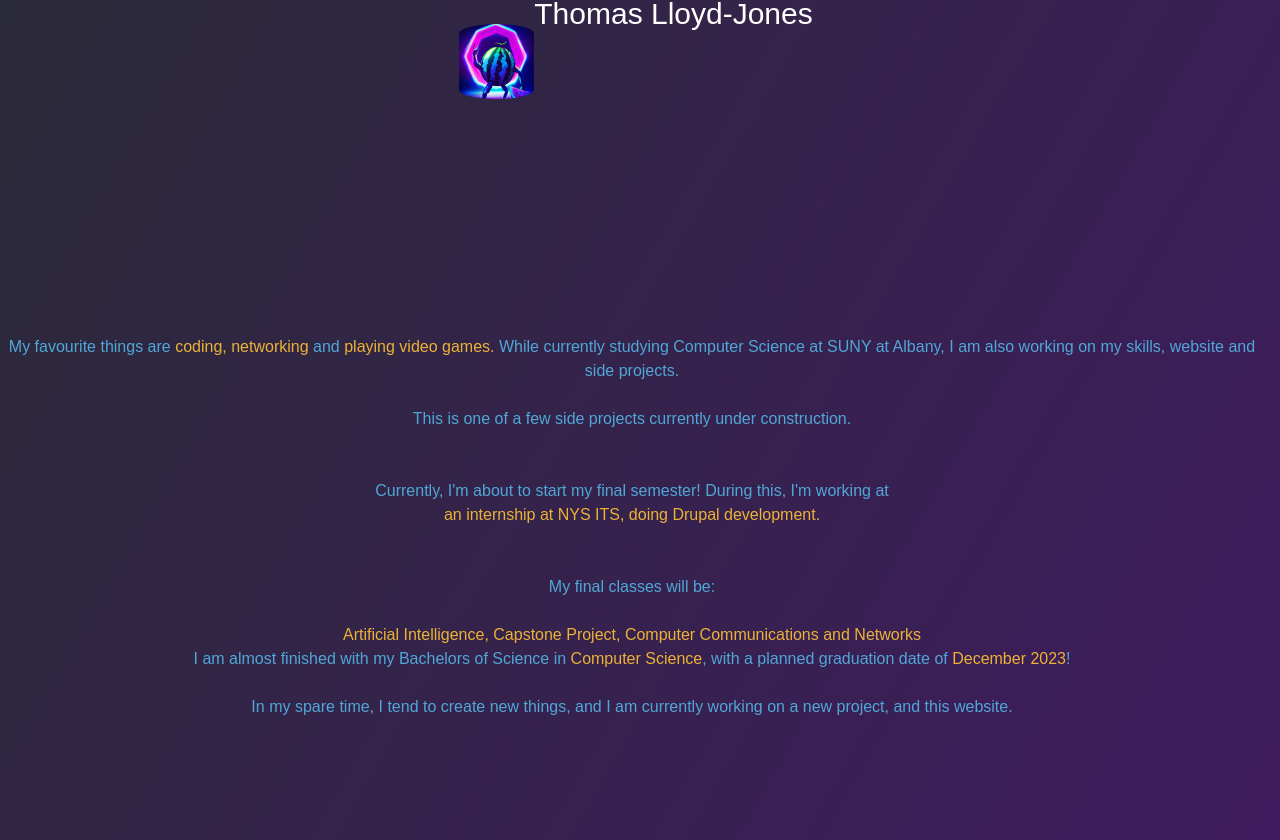
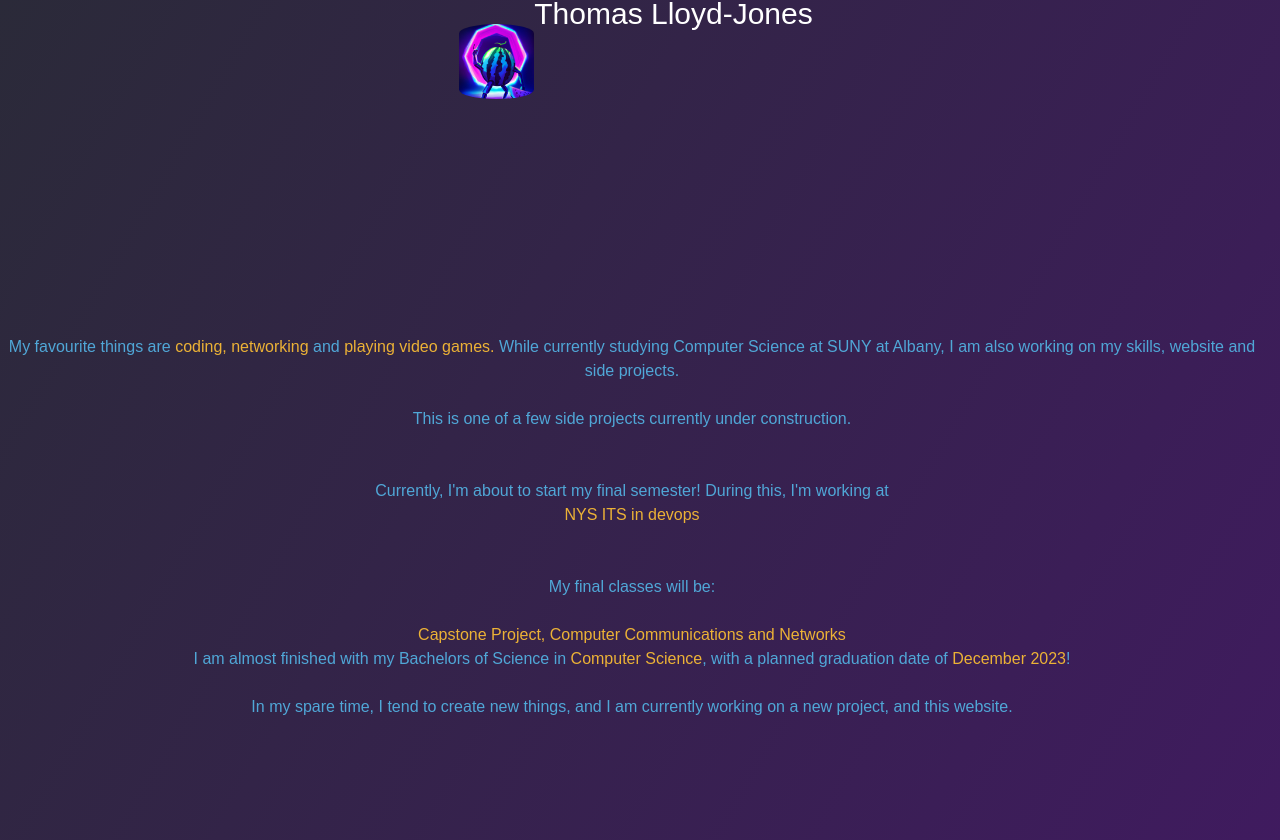
Before and after one commit to DynamicApproach/Website, a Next.js app: page / in a window 1280 px wide. Shown: the part 392-1232 px from the top of the page. Built offline with nearby package versions, Linux system fonts and the light colour scheme.

Commit message:
update job

```diff
--- a/pages/index.tsx
+++ b/pages/index.tsx
@@ -21,11 +21,10 @@ const addonList = [
   "Jest"
 ];
 const schoolprojects = [
-  "Artificial Intelligence",
   "Capstone Project",
   "Computer Communications and Networks"
 ];
-const internship = ["an internship at NYS ITS", "doing Drupal development."];
+const internship = ["NYS ITS in devops"];
 
 const Index: NextPage = () => {
   const [scrollPosition, setScrollPosition] = useState(0);
```
